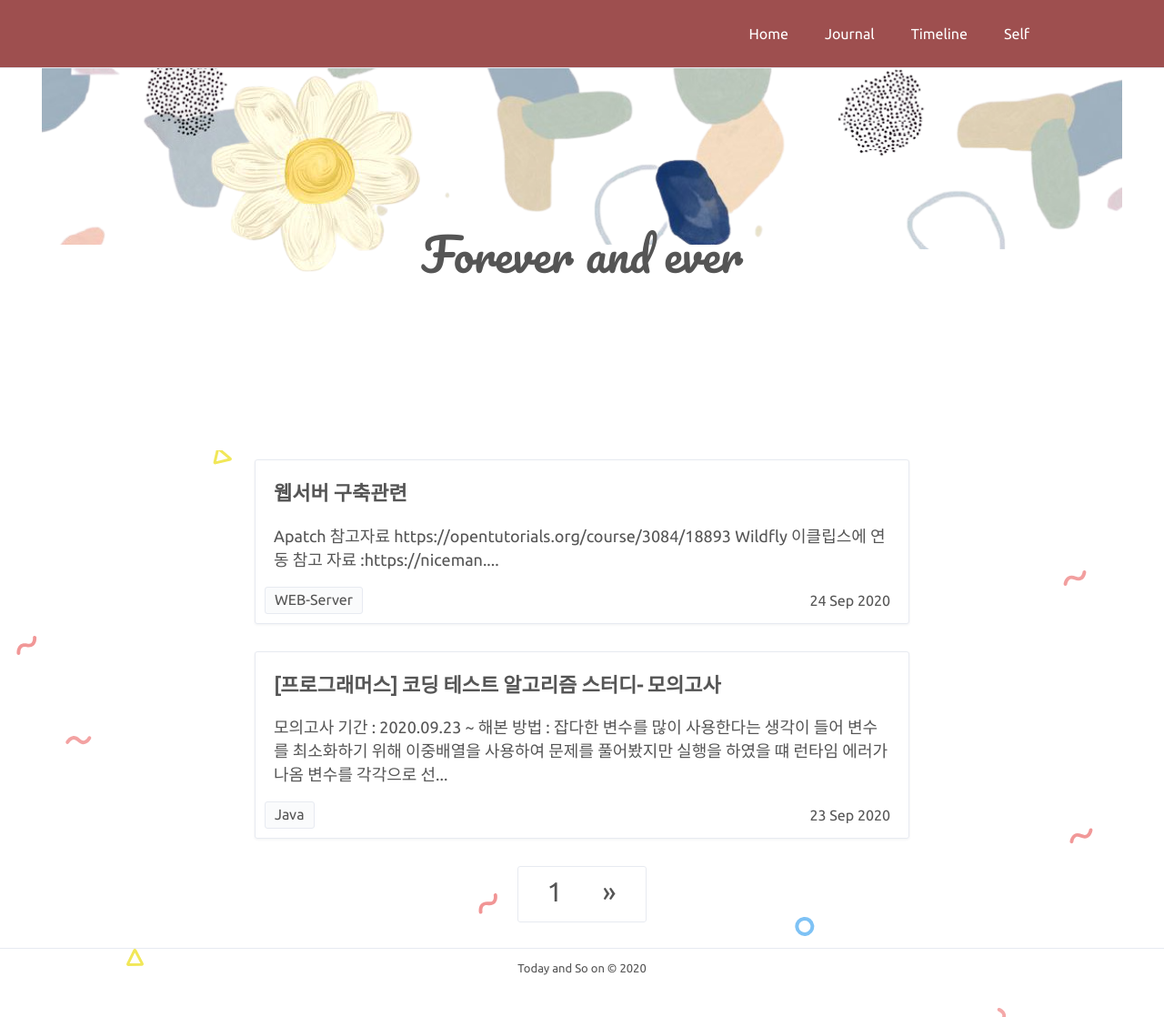
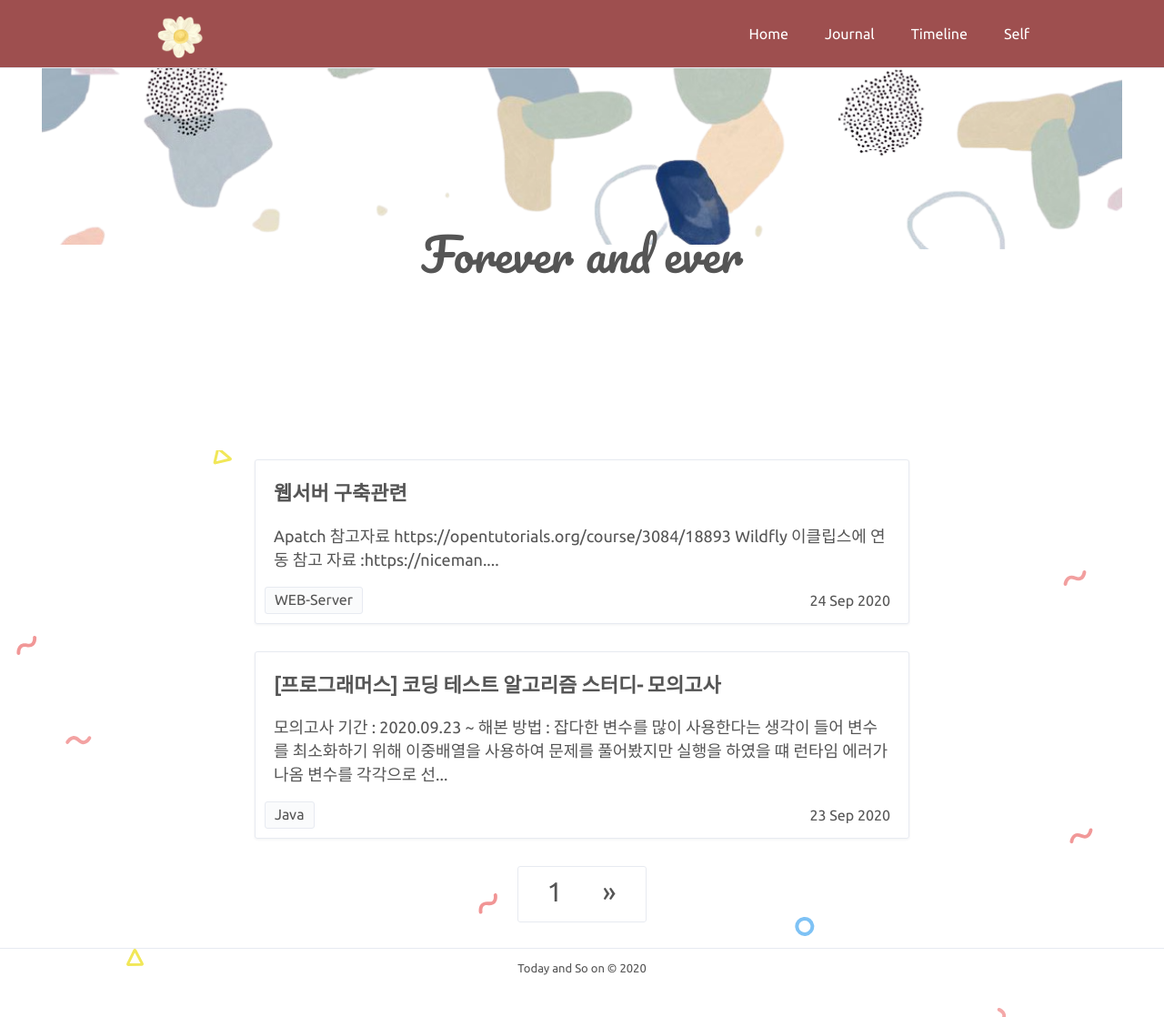
Before and after one commit to IraJane/IraJane.github.io, a Jekyll site: the page built from index.html, in a window 1280 px wide. Shown: the whole page at 91% size. Built offline with Jekyll 4.4.1, drawn with Linux system fonts in a browser that asks for light colours.

Commit message:
Update header.html

```diff
--- a/_includes/header.html
+++ b/_includes/header.html
@@ -1,7 +1,7 @@
 <header id="index-header">
   <div class="top-center">
       <div class="logo">
-          <a href="{{ "/" | relative_url }}" title="my awesome webtitle"><image class="fit_logo" src="/assets/logo.png">{{ site.webtitle }}</a>
+          <a href="{{ "/" | relative_url }}" title="my awesome webtitle"><image src="/assets/logo.png" style="width: 85px;"></a>
       </div>
       <nav class="top-nav">
           <ul>
```
